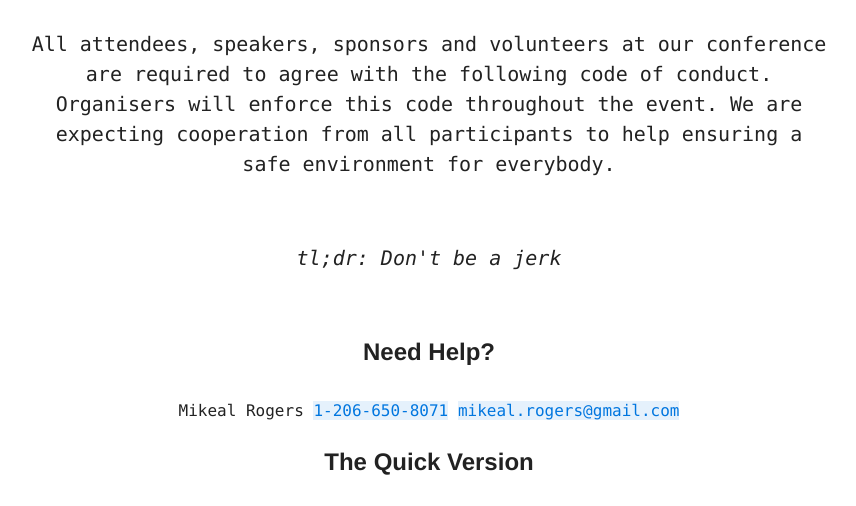
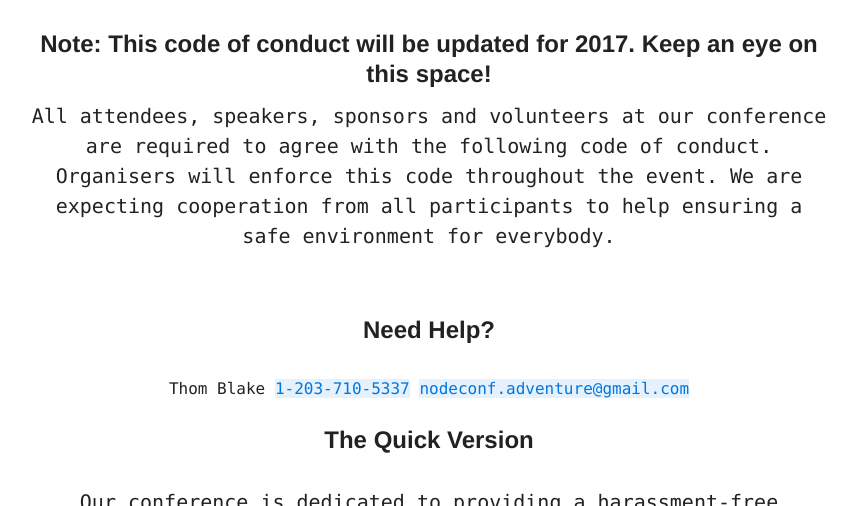
Before and after one commit to nodeconf/website, a website: page code-of-conduct.html in a window 1280 px wide. Shown: the part 221-727 px from the top of the page, without its empty margins (211-1067 px from the left). Drawn offline with Linux system fonts and the light colour scheme.

Commit message:
More updates for 2017

```diff
--- a/code-of-conduct.html
+++ b/code-of-conduct.html
@@ -2,9 +2,9 @@
 <html>
 <head>
   <meta charset="utf-8">
-  <title>NodeConf 2016</title>
+  <title>NodeConf 2017</title>
 
-  <meta title="description" content="NodeConf 2016 * World's Best Conference!">
+  <meta title="description" content="NodeConf 2017 * World's Best Conference!">
   <meta title="author" content="NodeConf">
   <meta name="viewport" content="width=device-width,initial-scale=1">
   <link rel="canonical" href="http://www.nodeconf.com/">
@@ -24,14 +24,14 @@
 
     <h2 class="mb3">Conference Code of Conduct</h2>
 
+    <h3>Note: This code of conduct will be updated for 2017. Keep an eye on this space!</h3>
+
     <p class="mb4">All attendees, speakers, sponsors and volunteers at our conference are required to agree with the following code of conduct. Organisers will enforce this code throughout the event. We are expecting cooperation from all participants to help ensuring a safe environment for everybody.</p>
-
-    <p class="mb4"><em>tl;dr: Don't be a jerk</em></p>
 
     <h3 class="mb3">Need Help?</h3>
 
-    <pclass="mb4">Mikeal Rogers <a href="tel:1-206-650-8071">1-206-650-8071</a> <a href="mailto:mikeal.rogers@gmail.com" target="_top">
-    mikeal.rogers@gmail.com</a></p>
+    <pclass="mb4">Thom Blake <a href="tel:1-203-710-5337">1-203-710-5337</a> <a href="mailto:nodeconf.adventure@gmail.com" target="_top">
+    nodeconf.adventure@gmail.com</a></p>
 
     <h3 class="mb3">The Quick Version</h3>
 
```
Also changed, not shown: index.html (+3 -3 lines), sponsors.html (+4 -4 lines).
